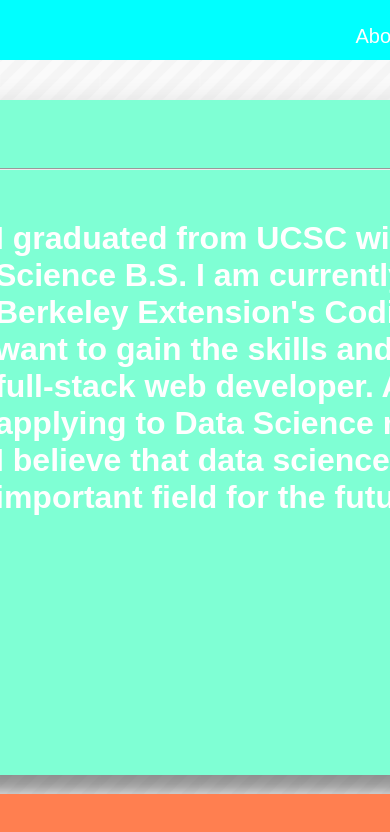
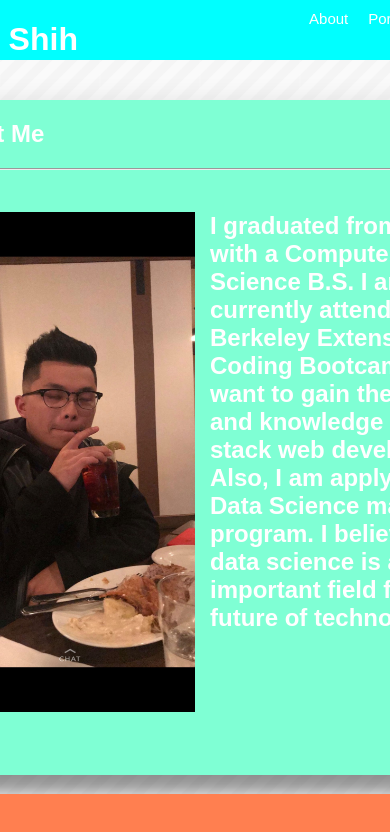
Before and after one commit to shihwesley/Responsive-Portfolio, a plain HTML site: page index.html in a window 390 px wide. Drawn offline with Linux system fonts and the light colour scheme.

Commit message:
Responsive Portfolio

```diff
--- a/assets/css/style.css
+++ b/assets/css/style.css
@@ -154,3 +154,117 @@ figcaption {
   font-weight: bold;
   color: white;
 }
+
+.sticky {
+  position: fixed;
+  top: 0;
+  width: 100%;
+}
+
+.sticky + .content {
+  padding-top: 102px;
+}
+
+@media only screen and (max-width: 980px) {
+
+}
+
+@media only screen and (max-width: 768px) {
+  .topnav {
+    position: fixed;
+    top: 0;
+    left: 50%;
+    -webkit-transform: translate(-50%, 0);
+    transform: translate(-50%, 0);
+    width: 768px;
+    height: 60px;
+    background-color: aqua;
+}
+  .main-body {
+    background-color: aquamarine;
+    position: fixed;
+    top: 0;
+    left: 50%;
+    -webkit-transform: translate(-50%, 0);
+    transform: translate(-50%, 100px);
+    width: 700px;
+    height: 80%;
+    overflow: auto;
+    border-radius: 2px;
+}
+  p {
+    width: 650px;
+    font-size: 28px;
+  }
+
+  img {
+    width: 250px;
+    height: 500px;
+    margin: 0px;
+    padding-right: 15px;
+    float: left;
+  }
+
+  .img-cards {
+    width: 223px;
+    height: 200px;
+    align-content: center;
+  }
+
+}
+
+@media only screen and (max-width: 640px) {
+  .topnav {
+    position: fixed;
+    top: 0;
+    left: 50%;
+    -webkit-transform: translate(-50%, 0);
+    transform: translate(-50%, 0);
+    width: 620px;
+    height: 60px;
+    background-color: aqua;
+}
+  li a {
+    font-size: 15px;
+    padding: 10px 10px;
+  }
+  ul {
+    list-style-type: none;
+    padding: 0;
+    overflow: hidden;
+    background-color: aqua;
+    max-width: 640px;
+    height: 60px;
+    margin-top:0;
+  }
+  .main-body {
+    background-color: aquamarine;
+    position: fixed;
+    top: 0;
+    left: 50%;
+    -webkit-transform: translate(-50%, 0);
+    transform: translate(-50%, 100px);
+    width: 620px;
+    height: 80%;
+    overflow: auto;
+    border-radius: 2px;
+}
+  p {
+    width: 550px;
+    font-size: 24px;
+  }
+
+  img {
+    width: 250px;
+    height: 500px;
+    margin: 0px;
+    padding-right: 15px;
+    float: left;
+  }
+
+  .img-cards {
+    width: 195px;
+    height: 200px;
+    align-content: center;
+  }
+}
--- a/index.html
+++ b/index.html
@@ -8,7 +8,7 @@
     <title>Portfolio</title>
 </head>
 <body background="./assets/images/stripes-light.png">
-    <div class="topnav">
+    <div class="topnav" id="myHeader">
         <div id="name-box">
             <h1>Wesley Shih</h1>
         </div>
@@ -26,5 +26,19 @@
     </div>
     <footer>
     </footer>
+    <script>
+        window.onscroll = function() {myFunction()};
+
+        var header = document.getElementById("myHeader");
+        var sticky = header.offsetTop;
+
+        function myFunction() {
+          if (window.pageYOffset > sticky) {
+            header.classList.add("sticky");
+          } else {
+            header.classList.remove("sticky");
+          }
+        }
+        </script>
 </body>
 </html>
```
